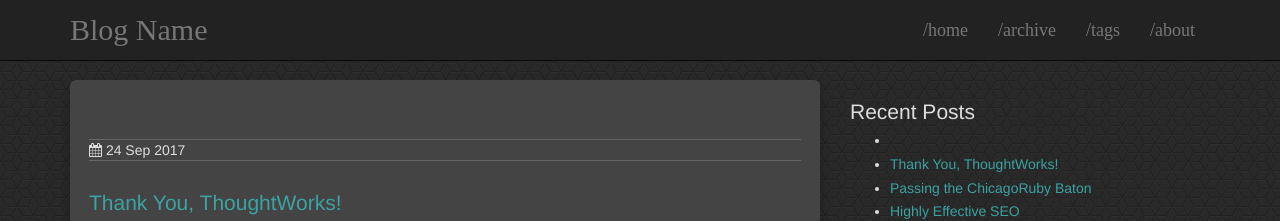
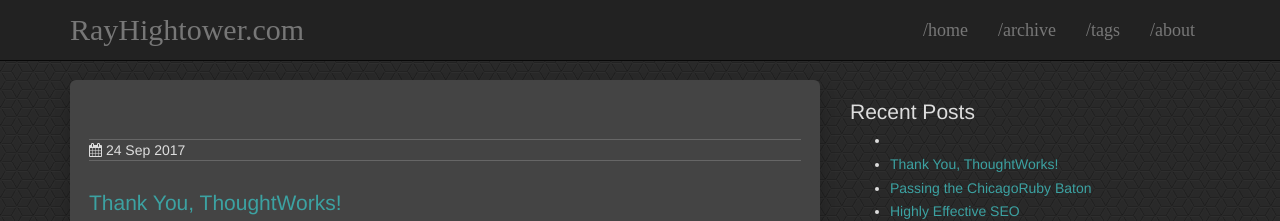
Before and after one commit to RayHightower/jekyll-clean-dark-gh-pages, a Jekyll site: the page built from index.html, in a window 1280 px wide. Shown: the top 221 px of the page. Built offline with Jekyll 4.4.1, drawn with Linux system fonts in a browser that asks for light colours.

```diff
--- a/_config.yml
+++ b/_config.yml
@@ -1,10 +1,10 @@
 # Jekyll configuration
 
-name: Blog Name
+name: RayHightower.com
 description: Software Developer
 
 # Url is currently only used only for the RSS feed in feed.xml
-url: http://streetturtle.github.io
+url: http://rayhightower.com
 #url: http://localhost:4000
 
 # For a project page here should be a project name. Otherwise (for user's/organizaion's page leave it empty)
@@ -38,7 +38,8 @@ yandex_metrica:
 disqus: streetturtle
 comments: false
 
-permalink: /:year/:month/:title
+# permalink: /:year/:month/:title
+permalink: /blog/:year/:month/:day/:title/
 
 # Enable for using pages, more details are here: http://jekyllrb.com/docs/pagination/
 #paginate: 3
```
